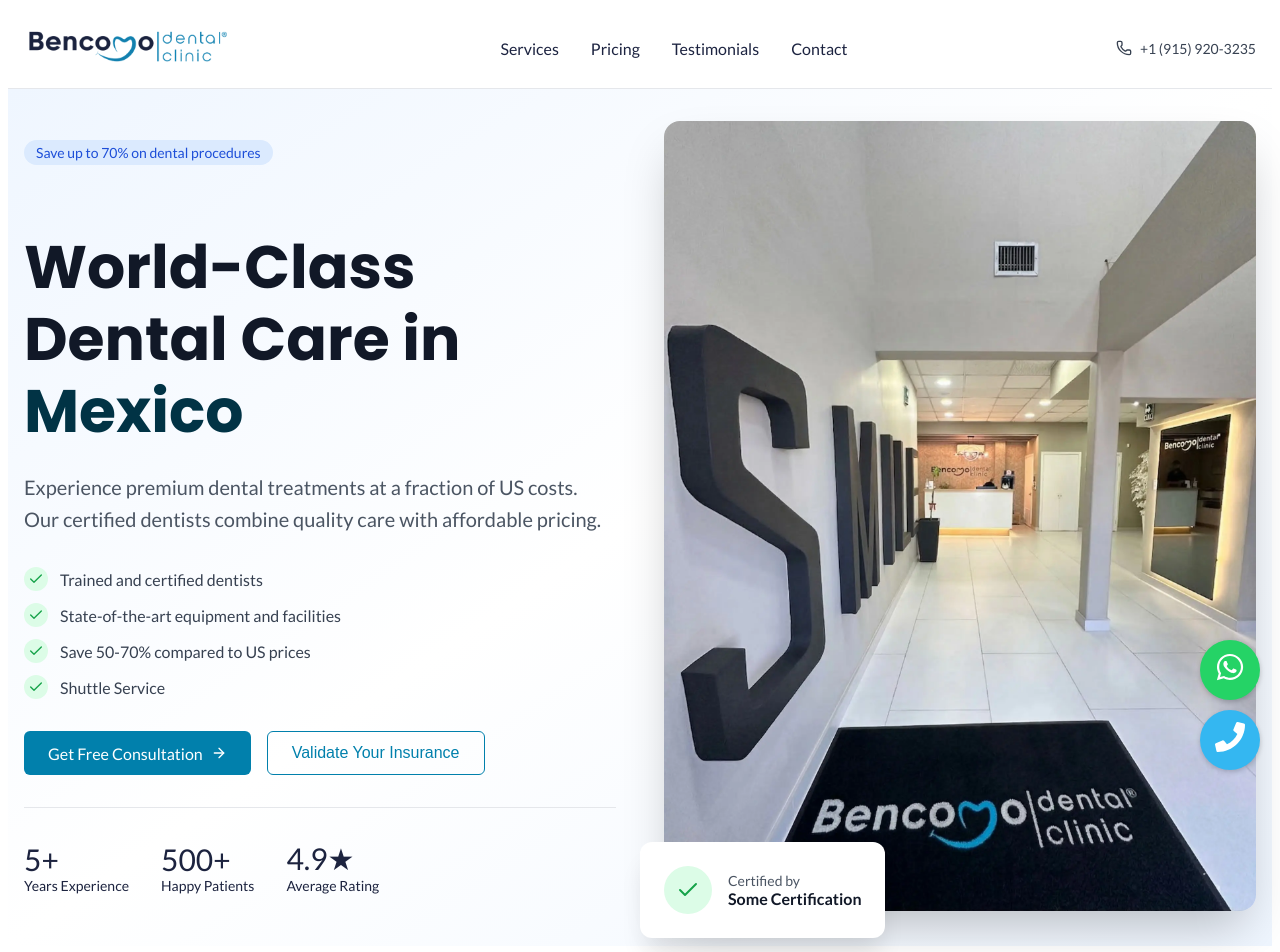
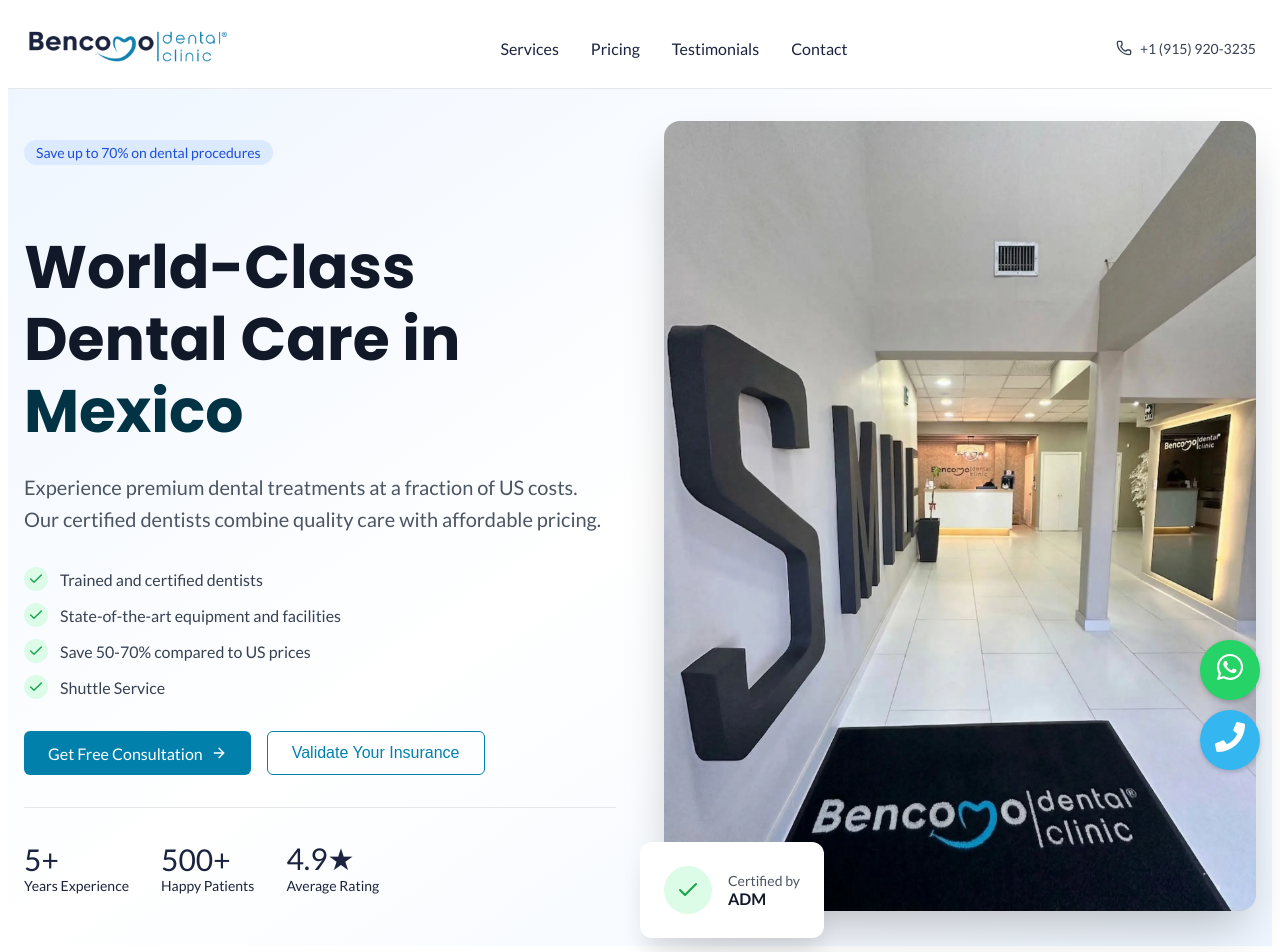
Before and after one commit to victorroddev/bencomo-landing-page, a React (Vite) app: page / in a window 1280 px wide. Shown: the top 952 px of the page. Built offline with nearby package versions, Linux system fonts and the light colour scheme.

Commit message:
ADD certification

```diff
--- a/src/components/Hero.tsx
+++ b/src/components/Hero.tsx
@@ -84,7 +84,7 @@
                 </div>
                 <div>
                   <div className="hero-badge-text-small">Certified by</div>
-                  <div className="hero-badge-text-large">Some Certification</div>
+                  <div className="hero-badge-text-large">ADM</div>
                 </div>
               </div>
             </div>
```
